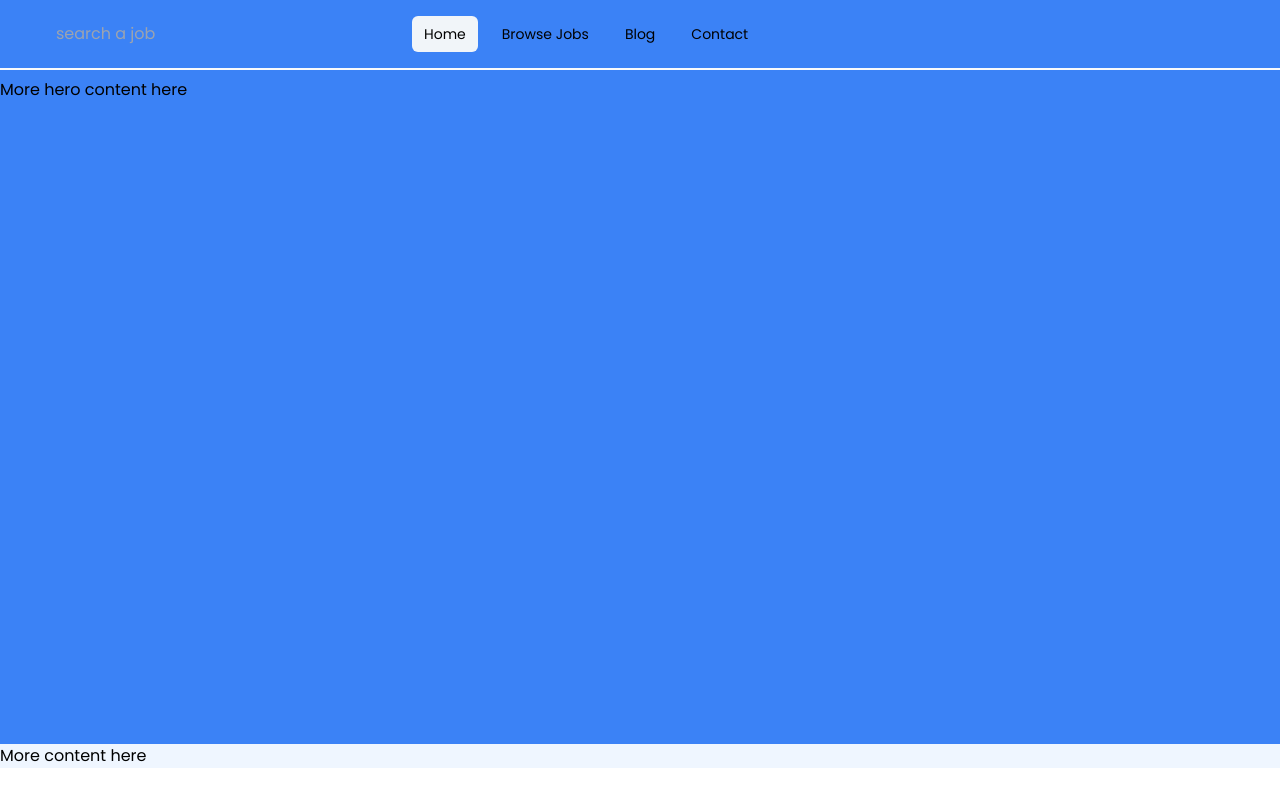
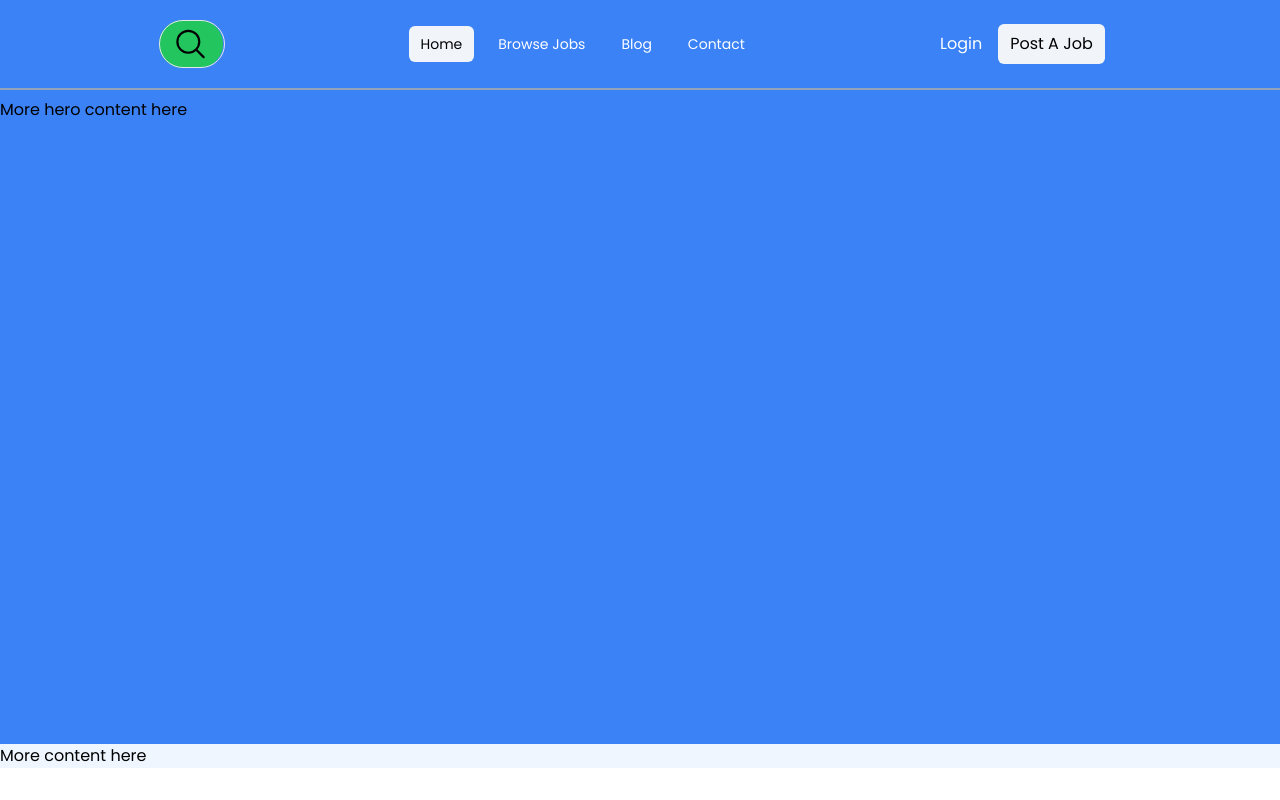
Before and after one commit to GabrielGatimu/CODSOFT, a React (Vite) app in the folder job-board/: page / in a window 1280 px wide. Built offline with nearby package versions, Linux system fonts and the light colour scheme.

Commit message:
search button UI completed

```diff
--- a/job-board/src/App.jsx
+++ b/job-board/src/App.jsx
@@ -7,7 +7,7 @@ import NotFound from "./components/NotFound.jsx";
 
 function App() {
     return (
-        <main className="font-poppins">
+        <main className="overflow-x-hidden font-poppins">
             <BrowserRouter>
                 <Routes>
                     <Route path="/" element={<HomePage/>}/>
--- a/job-board/src/components/navbar/MenuItem.jsx
+++ b/job-board/src/components/navbar/MenuItem.jsx
@@ -2,7 +2,7 @@ export default function MenuItem({href, isActive, children}) {
     return (
         <li>
             <a href={href}
-               className={`flex px-3 py-2 rounded-md ${isActive ? 'bg-slate-100 text-black' : ''}`}>
+               className={`flex px-3 py-2 rounded-md ${isActive ? 'bg-slate-100 text-black' : 'text-white'}`}>
                 {children}
             </a>
         </li>
--- a/job-board/src/components/navbar/Nav.jsx
+++ b/job-board/src/components/navbar/Nav.jsx
@@ -4,12 +4,20 @@ import MenuItem from "./MenuItem.jsx";
 export default function Nav() {
     return (
         <>
-            <nav className="flex items-center px-10 mb-2 w-full border-b-2 border-b-slate-50">
+            <nav className="bg-blue-500 flex items-center justify-evenly py-2 mb-2 border-b-2 border-b-slate-400">
                 {/* search button */}
-                <form className="bg-transparent">
-                    <input type="search" placeholder="search a job" className="bg-transparent focus:bg-slate-50 py-2 px-4 border-0 focus:border-none rounded"/>
-                </form>
-
+                <div>
+                    <form className="relative w-max mx-auto ">
+                        <input type="search" id="search"
+                               className="relative peer z-10 bg-transparent w-12 h-12 rounded-full border cursor-pointer pl-12 pr-4 focus:w-full focus:border-lime-300 focus:cursor-text focus:pl-20 focus:pr-4"></input>
+                        <svg xmlns="http://www.w3.org/2000/svg" fill="none" viewBox="0 0 24 24" stroke-width="1.5"
+                             stroke="currentColor"
+                             className="absolute bg-green-500 rounded-full h-12 inset-y-6 my-auto w-16 px-3.5 border-r border-transparent peer-focus:bg-transparent peer-focus:rounded peer-focus:border-lime-300 peer-focus:stroke-lime-300">
+                            <path stroke-linecap="round" stroke-linejoin="round"
+                                  d="M21 21l-5.197-5.197m0 0A7.5 7.5 0 105.196 5.196a7.5 7.5 0 0010.607 10.607z"/>
+                        </svg>
+                    </form>
+                </div>
 
                 {/* site links */}
                 <Menu>
@@ -18,9 +26,14 @@ export default function Nav() {
                     <MenuItem href="/blog">Blog</MenuItem>
                     <MenuItem href="/contact">Contact</MenuItem>
                 </Menu>
+
                 {/* action links (login) & (add button) */}
-
+                <div className="flex text-white items-center">
+                    <a href="/login">Login</a>
+                    <a href="/jobs/post" className="flex px-3 py-2 m-4 rounded-md bg-slate-100 text-black">Post A
+                        Job</a>
+                </div>
             </nav>
         </>
-);
+    );
 }
```
